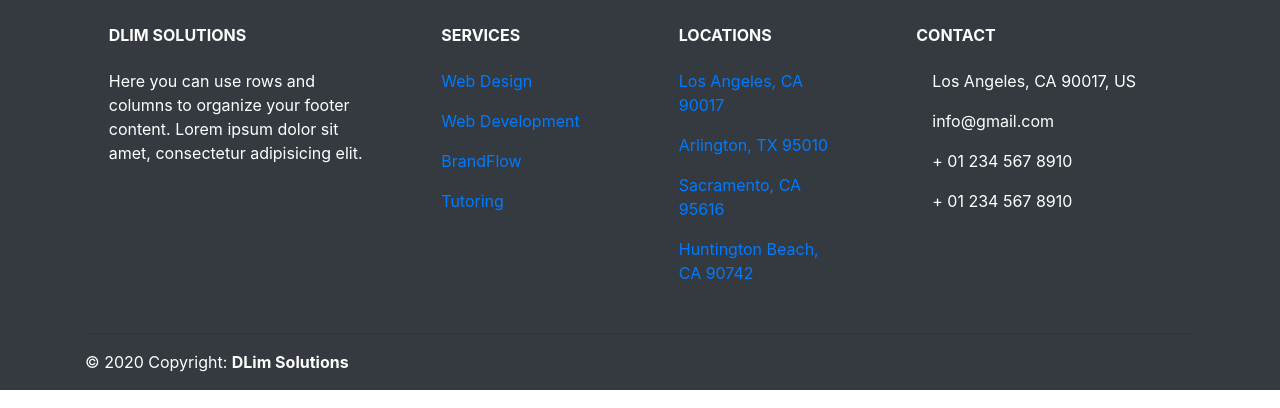
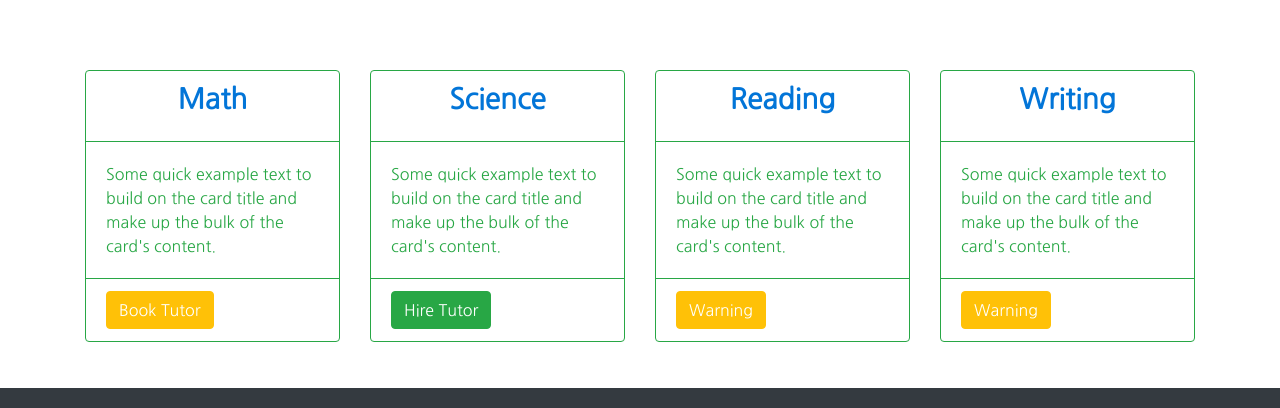
Before and after one commit to diana-lim/dlimsolutions, an Angular app in the folder dlim/: page /tutoring in a window 1280 px wide. Shown: the part 830-1238 px from the top of the page. Built offline with nearby package versions, Linux system fonts and the light colour scheme; what angularfire2 would draw is missing.

Commit message:
Added cards for tutoring options

```diff
--- a/dlim/src/app/bs-navbar/bs-navbar.component.html
+++ b/dlim/src/app/bs-navbar/bs-navbar.component.html
@@ -19,7 +19,7 @@
           <a ngbDropdownToggle class="nav-link dropdown-toggle" id="dropdown01" data-toggle="dropdown" aria-haspopup="true" aria-expanded="false">Services</a>
           <div ngbDropdownMenu class="dropdown-menu" aria-labelledby="dropdown01">
             <a class="dropdown-item" routerLink="/web-consult">Web Consultations</a>
-            <a class="dropdown-item" routerLink="/tutoring">Code Tutoring</a>
+            <a class="dropdown-item" routerLink="/tutoring">Specialized Tutoring</a>
           </div>
         </li>
       </ul>
--- a/dlim/src/app/tutoring/tutoring.component.css
+++ b/dlim/src/app/tutoring/tutoring.component.css
@@ -44,3 +44,21 @@ h5 {
 .orange {
     color: orange;
 }
+
+.container {
+    margin-top: 100px;
+    margin-bottom: 30px;
+}
+
+.card-title {
+    text-align: center;
+    font-weight: bold;
+
+    color: #0275d8;
+    padding-bottom: 0;
+
+}
+
+button {
+    color: white;
+}
--- a/dlim/src/app/tutoring/tutoring.component.html
+++ b/dlim/src/app/tutoring/tutoring.component.html
@@ -15,4 +15,69 @@
       <h5 class="orange">Our rates are below:</h5>
     </div>
   </div>
+
+  <!-- Middle Section Starts Here-->
+
+  <div class="container">
+    <div class="row">
+      <div class="col-sm">
+        <div class="card border-success mb-3" style="max-width: 18rem;">
+          <div class="card-header bg-transparent border-success">
+            <h5 class="card-title">Math</h5>
+          </div>
+          <div class="card-body text-success">
+
+            <p class="card-text">Some quick example text to build on the card title and make up the bulk of the card's content.</p>
+          </div>
+          <div class="card-footer bg-transparent border-success">
+            <button type="button" class="btn btn-warning">Book Tutor</button>
+          </div>
+        </div>
+      </div>
+      <div class="col-sm">
+        <div class="card border-success mb-3" style="max-width: 18rem;">
+          <div class="card-header bg-transparent border-success">
+            <h5 class="card-title">Science</h5>
+          </div>
+          <div class="card-body text-success">
+
+            <p class="card-text">Some quick example text to build on the card title and make up the bulk of the card's content.</p>
+          </div>
+          <div class="card-footer bg-transparent border-success">
+            <button type="button" class="btn btn-success">Hire Tutor</button>
+          </div>
+        </div>
+      </div>
+      <div class="col-sm">
+        <div class="card border-success mb-3" style="max-width: 18rem;">
+          <div class="card-header bg-transparent border-success">
+            <h5 class="card-title">Reading</h5>
+          </div>
+          <div class="card-body text-success">
+
+            <p class="card-text">Some quick example text to build on the card title and make up the bulk of the card's content.</p>
+          </div>
+          <div class="card-footer bg-transparent border-success">
+            <button type="button" class="btn btn-warning">Warning</button>
+          </div>
+        </div>
+      </div>
+      <div class="col-sm">
+        <div class="card border-success mb-3" style="max-width: 18rem;">
+          <div class="card-header bg-transparent border-success">
+            <h5 class="card-title">Writing</h5>
+          </div>
+          <div class="card-body text-success">
+
+            <p class="card-text">Some quick example text to build on the card title and make up the bulk of the card's content.</p>
+          </div>
+          <div class="card-footer bg-transparent border-success">
+            <button type="button" class="btn btn-warning">Warning</button>
+          </div>
+        </div>
+      </div>
+    </div>
+  </div>
+
+
 </body>
```
